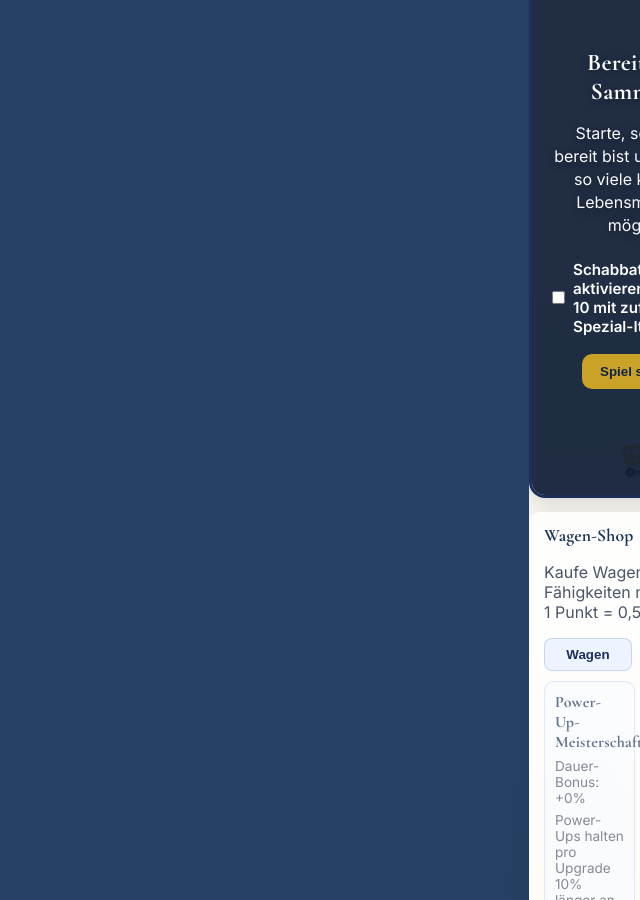
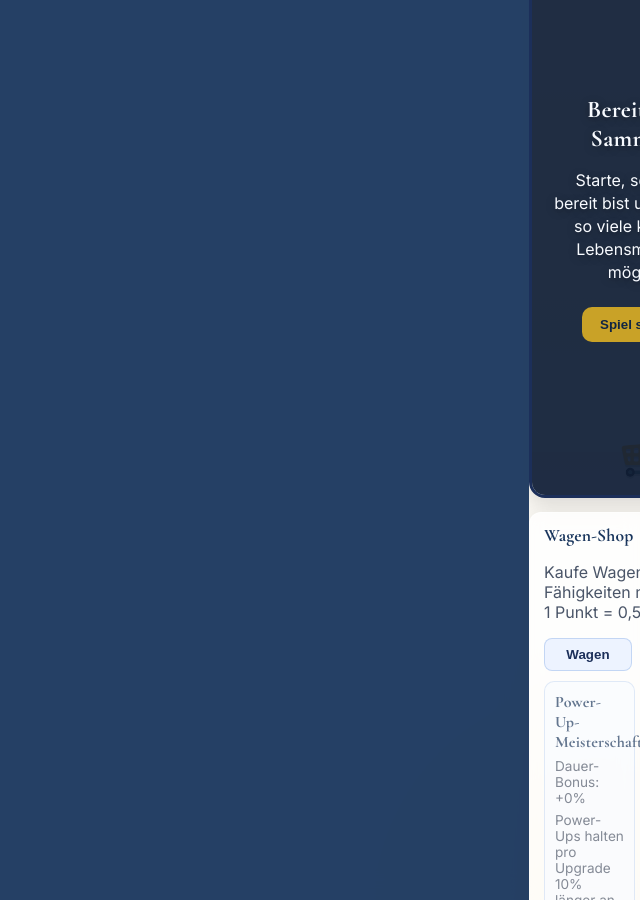
Before and after one commit to stolpersteinebs/stolpersteinebs.github.io, a Jekyll site: the page koscherspiel/index.html, which Jekyll copies as it is, in a window 1280 px wide and 900 px high, scrolled down 1657 px. Shown: the whole window, without its empty margins (640-1280 px from the left). Built offline with Jekyll 4.4.1, drawn with Linux system fonts in a browser that asks for light colours; a script that is not in the unit is left out; part of the change alters nothing that is shown.

Commit message:
Überarbeite Schabbat-Mode auf zufällige Event-Phasen

```diff
--- a/koscherspiel/index.html
+++ b/koscherspiel/index.html
@@ -114,10 +114,6 @@
         <div id="startScreen" class="overlay" role="dialog" aria-modal="true" aria-labelledby="startTitle">
             <h2 id="startTitle">Bereit zum Sammeln?</h2>
             <p>Starte, sobald du bereit bist und sammle so viele koschere Lebensmittel wie möglich.</p>
-            <label class="mode-toggle" for="shabbatModeToggle">
-                <input id="shabbatModeToggle" type="checkbox">
-                Schabbat-Mode aktivieren (ab Level 10 mit zufälligen Spezial-Items A/B)
-            </label>
             <button id="startButton" type="button">Spiel starten</button>
         </div>
 
--- a/koscherspiel/script.js
+++ b/koscherspiel/script.js
@@ -17,7 +17,6 @@ const leagueSummaryText = document.getElementById("leagueSummaryText");
 const statusDisplay = document.getElementById("status");
 const startScreen = document.getElementById("startScreen");
 const startButton = document.getElementById("startButton");
-const shabbatModeToggle = document.getElementById("shabbatModeToggle");
 const gameOverScreen = document.getElementById("gameOver");
 const resultText = document.getElementById("resultText");
 const coinResult = document.getElementById("coinResult");
@@ -218,16 +217,26 @@ const uniqueAbilityDefs = abilityDefs.filter((ability, index, list) => {
     return list.findIndex((entry) => entry.key === ability.key) === index;
 });
 
-const shabbatSpecialItems = {
-    a: [
-        { name: "Challa", emoji: "🥖", bonusScore: 3 },
-        { name: "Kiddusch-Becher", emoji: "🍷", bonusScore: 4 }
-    ],
-    b: [
-        { name: "Schabbat-Kerzen", emoji: "🕯️", bonusScore: 3 },
-        { name: "Chulent", emoji: "🍲", bonusScore: 4 }
-    ]
-};
+const shabbatForbiddenActions = [
+    { name: "Lichtschalter drücken", emoji: "💡" },
+    { name: "Feuer anzünden", emoji: "🔥" },
+    { name: "Geld tragen", emoji: "💸" },
+    { name: "Schreiben", emoji: "✍️" },
+    { name: "Kochen", emoji: "🍳" },
+    { name: "Waschen", emoji: "🧺" },
+    { name: "Bauen", emoji: "🧱" },
+    { name: "Nähen", emoji: "🪡" },
+    { name: "Ernten", emoji: "🌾" },
+    { name: "Hämmern", emoji: "🔨" }
+];
+
+const shabbatCountdownSeconds = 3;
+const shabbatMinLevel = 10;
+const shabbatLevelIntervalMin = 2;
+const shabbatLevelIntervalMax = 5;
+const shabbatBaseDurationMs = 24000;
+const shabbatTransitionDurationMs = 9000;
+const shabbatForbiddenScoreEveryDodges = 5;
 
 const powerupTypes = [
     { key: "shield", label: "Schutz", icon: "🛡️", colorClass: "powerup-shield" },
@@ -1737,9 +1746,14 @@ function createInitialState() {
         selectedCart,
         unlockedCarts,
         cartSecondChancesUsed: 0,
-        shabbatModeEnabled: Boolean(shabbatModeToggle?.checked),
         shabbatModeActive: false,
-        shabbatVariant: null,
+        shabbatCountdownActive: false,
+        shabbatCountdownEndsAt: 0,
+        shabbatPhaseEndsAt: 0,
+        shabbatTransitionEndsAt: 0,
+        shabbatNextTriggerLevel: 0,
+        shabbatDodgedForbidden: 0,
+        shabbatCountdownSecondShown: 0,
         activePowerups: {
             shield: 0,
             slow: 0,
@@ -1970,8 +1984,12 @@ function activePowerupLabel() {
 
     const activeLabel = active.length > 0 ? active.join(", ") : "Keins";
 
+    if (state.shabbatCountdownActive) {
+        return `${activeLabel} · Schabbat startet…`;
+    }
+
     if (state.shabbatModeActive) {
-        return `${activeLabel} · Schabbat ${String(state.shabbatVariant || "").toUpperCase()}`;
+        return `${activeLabel} · Schabbat-Mode`;
     }
 
     return activeLabel;
@@ -2116,42 +2134,111 @@ function getFoodEmoji(name = "", isKosher = true) {
     return emojiList[Math.floor(Math.random() * emojiList.length)] || "🍽️";
 }
 
-function getCurrentShabbatItems() {
-    if (!state || !state.shabbatModeActive || !state.shabbatVariant) {
-        return [];
-    }
-
-    return shabbatSpecialItems[state.shabbatVariant] || [];
-}
-
-function maybeActivateShabbatMode() {
-    if (!state || !state.shabbatModeEnabled || state.shabbatModeActive || state.level < 10) {
+function shabbatIntensity() {
+    if (!state || !state.shabbatModeActive) {
+        return 0;
+    }
+
+    const now = Date.now();
+    const mainProgress = state.shabbatPhaseEndsAt > 0
+        ? clamp((state.shabbatPhaseEndsAt - now) / shabbatBaseDurationMs, 0, 1)
+        : 0;
+    const transitionProgress = state.shabbatTransitionEndsAt > 0
+        ? clamp((state.shabbatTransitionEndsAt - now) / shabbatTransitionDurationMs, 0, 1)
+        : 0;
+
+    return Math.max(mainProgress, transitionProgress);
+}
+
+function scheduleNextShabbatTriggerLevel() {
+    if (!state) return;
+
+    const levelStepRange = shabbatLevelIntervalMax - shabbatLevelIntervalMin + 1;
+    const step = shabbatLevelIntervalMin + Math.floor(Math.random() * levelStepRange);
+    state.shabbatNextTriggerLevel = Math.max(shabbatMinLevel, state.level) + step;
+}
+
+function maybeStartShabbatCountdown() {
+    if (!state || state.shabbatModeActive || state.shabbatCountdownActive || state.level < shabbatMinLevel) {
         return;
     }
 
+    if (!state.shabbatNextTriggerLevel) {
+        scheduleNextShabbatTriggerLevel();
+    }
+
+    if (state.level < state.shabbatNextTriggerLevel) {
+        return;
+    }
+
+    state.shabbatCountdownActive = true;
+    state.shabbatCountdownEndsAt = Date.now() + shabbatCountdownSeconds * 1000;
+    state.shabbatCountdownSecondShown = 0;
+    setStatus(`Schabbat-Mode beginnt in ${shabbatCountdownSeconds}…`);
+    updateHUD();
+}
+
+function startShabbatMode() {
+    if (!state) return;
+
     state.shabbatModeActive = true;
-    state.shabbatVariant = Math.random() < 0.5 ? "a" : "b";
-    setStatus(`Schabbat-Mode aktiv! Spezial-Items ${state.shabbatVariant.toUpperCase()} freigeschaltet.`);
+    state.shabbatCountdownActive = false;
+    state.shabbatCountdownEndsAt = 0;
+    state.shabbatCountdownSecondShown = 0;
+    state.shabbatPhaseEndsAt = Date.now() + shabbatBaseDurationMs;
+    state.shabbatTransitionEndsAt = state.shabbatPhaseEndsAt + shabbatTransitionDurationMs;
+    state.shabbatDodgedForbidden = 0;
+
+    setStatus("Schabbat-Mode läuft: weiche verbotenen Tätigkeiten aus!");
     updateHUD();
 }
 
-function spawnShabbatItem() {
-    const items = getCurrentShabbatItems();
-    const selected = items[Math.floor(Math.random() * items.length)];
+function updateShabbatState() {
+    if (!state) return;
+
+    const now = Date.now();
+    if (state.shabbatCountdownActive) {
+        const msLeft = state.shabbatCountdownEndsAt - now;
+        if (msLeft <= 0) {
+            startShabbatMode();
+            return;
+        }
+
+        if (msLeft > 0 && msLeft <= shabbatCountdownSeconds * 1000) {
+            const secondsLeft = Math.ceil(msLeft / 1000);
+            if (state.shabbatCountdownSecondShown !== secondsLeft) {
+                state.shabbatCountdownSecondShown = secondsLeft;
+                setStatus(`Schabbat-Mode beginnt in ${secondsLeft}…`);
+            }
+        }
+    }
+
+    if (state.shabbatModeActive && now >= state.shabbatTransitionEndsAt) {
+        state.shabbatModeActive = false;
+        state.shabbatPhaseEndsAt = 0;
+        state.shabbatTransitionEndsAt = 0;
+        scheduleNextShabbatTriggerLevel();
+        setStatus("Schabbat-Mode endet, normaler Modus kommt zurück.");
+        updateHUD();
+    }
+}
+
+function spawnShabbatForbiddenItem() {
+    const selected = shabbatForbiddenActions[Math.floor(Math.random() * shabbatForbiddenActions.length)];
 
     return {
         isPowerup: false,
-        isKosher: true,
-        isShabbatSpecial: true,
-        bonusScore: selected?.bonusScore || 3,
+        isKosher: false,
+        isShabbatForbidden: true,
         className: "item emoji-item shabbat-item",
-        label: selected?.name || "Schabbat-Spezial",
-        emoji: selected?.emoji || "🕯️",
+        label: selected?.name || "Schabbat-verbotene Tätigkeit",
+        emoji: selected?.emoji || "⚠️",
         emojiOnly: true
     };
 }
 
 function spawnPowerup() {
+
     const type = powerupTypes[Math.floor(Math.random() * powerupTypes.length)];
     return {
         isPowerup: true,
@@ -2163,12 +2250,16 @@ function spawnPowerup() {
 }
 
 function spawnFood() {
-    const shabbatItems = getCurrentShabbatItems();
-    if (shabbatItems.length > 0 && Math.random() < 0.28) {
-        return spawnShabbatItem();
-    }
-
-    const isKosher = Math.random() < 0.82;
+    const intensity = shabbatIntensity();
+    if (intensity > 0) {
+        const forbiddenChance = 0.45 + intensity * 0.4;
+        if (Math.random() < forbiddenChance) {
+            return spawnShabbatForbiddenItem();
+        }
+    }
+
+    const kosherChance = intensity > 0 ? 0.56 : 0.82;
+    const isKosher = Math.random() < kosherChance;
 
     if (Math.random() < emojiFoodSpawnChance) {
         const emojiFoods = isKosher ? kosherEmojiFoods : nonKosherEmojiFoods;
@@ -2200,7 +2291,8 @@ function spawnFood() {
 
 function spawnItem() {
     const itemEl = document.createElement("div");
-    const spawned = Math.random() < 0.12 ? spawnPowerup() : spawnFood();
+    const shabbatRunning = shabbatIntensity() > 0;
+    const spawned = !shabbatRunning && Math.random() < 0.12 ? spawnPowerup() : spawnFood();
     itemEl.className = spawned.className;
 
     const x = Math.random() * (gameWidth() - itemWidth);
@@ -2230,8 +2322,7 @@ function spawnItem() {
         isPowerup: spawned.isPowerup,
         powerupType: spawned.powerupType,
         isKosher: spawned.isKosher,
-        isShabbatSpecial: spawned.isShabbatSpecial,
-        bonusScore: spawned.bonusScore
+        isShabbatForbidden: spawned.isShabbatForbidden
     });
 }
 
@@ -2308,18 +2399,21 @@ function handleCatch(item, index) {
         return;
     }
 
-    if (item.isKosher) {
+    if (item.isShabbatForbidden) {
+        state.lives -= 1;
+        state.score = Math.max(0, state.score - 1);
+        state.shabbatDodgedForbidden = 0;
+        setStatus("Nicht ausgewichen: Schabbat-Verbot getroffen!", "danger");
+    } else if (item.isKosher) {
         const scoreMultiplier = 1 + getAbilityValue("scoreMultiplier");
         const basePoints = hasPowerup("double") ? 2 : 1;
         const points = hasCartPower("ultimate") ? basePoints * 2.5 : basePoints + (hasCartPower("mint") ? 1 : 0);
         const focusChance = getAbilityValue("kosherFocus");
         const bonusPoint = focusChance > 0 && Math.random() < focusChance ? 1 : 0;
-        const shabbatBonus = item.isShabbatSpecial ? (Number(item.bonusScore) || 3) : 0;
-        const gainedScore = (points + bonusPoint + shabbatBonus) * scoreMultiplier;
+        const gainedScore = (points + bonusPoint) * scoreMultiplier;
         state.score += gainedScore;
         const multiplierText = scoreMultiplier > 1 ? ` (Multiplikator x${scoreMultiplier.toFixed(1).replace(".", ",")})` : "";
-        const shabbatText = item.isShabbatSpecial ? " Schabbat-Spezial!" : "";
-        setStatus(`+${gainedScore} Koscher${bonusPoint ? " (Fokus-Bonus!)" : ""}${shabbatText}${multiplierText}!`);
+        setStatus(`+${gainedScore} Koscher${bonusPoint ? " (Fokus-Bonus!)" : ""}${multiplierText}!`);
     } else if (!consumeShieldIfActive() && !cartSavedDamage() && !abilitySavedDamage()) {
         state.lives -= 1;
         state.score = Math.max(0, state.score - 1);
@@ -2337,6 +2431,25 @@ function handleCatch(item, index) {
 }
 
 function handleMissed(item, index) {
+    if (item.isShabbatForbidden) {
+        state.shabbatDodgedForbidden += 1;
+
+        if (state.shabbatDodgedForbidden >= shabbatForbiddenScoreEveryDodges) {
+            const baseReward = 1;
+            const cartBonus = hasCartPower("mint") ? 1 : 0;
+            const scoreMultiplier = 1 + getAbilityValue("scoreMultiplier");
+            const reward = (hasCartPower("ultimate") ? baseReward * 2.5 : baseReward + cartBonus) * scoreMultiplier;
+            state.score += reward;
+            state.shabbatDodgedForbidden = 0;
+            setStatus(`+${reward} für ${shabbatForbiddenScoreEveryDodges} Schabbat-Ausweichmanöver!`);
+            recalcLevel();
+            updateHUD();
+        }
+
+        removeItem(index);
+        return;
+    }
+
     if (!item.isPowerup && item.isKosher && !consumeShieldIfActive()) {
         state.lives -= 1;
         setStatus("Koscher verpasst!", "danger");
@@ -2376,7 +2489,7 @@ function tryCartSecondChance() {
 
 function recalcLevel() {
     state.level = Math.floor(state.score / 8) + 1;
-    maybeActivateShabbatMode();
+    maybeStartShabbatCountdown();
 }
 
 function currentPlayerSpeed() {
@@ -2500,10 +2613,14 @@ function gameLoop(timestamp) {
     const deltaSeconds = Math.min((timestamp - lastTime) / 1000, 0.033);
     lastTime = timestamp;
 
+    updateShabbatState();
+
     clearExpiredPowerups();
-    updatePlayer(deltaSeconds);
-    updateSpawn(deltaSeconds);
-    updateItems(deltaSeconds);
+    if (!state.shabbatCountdownActive) {
+        updatePlayer(deltaSeconds);
+        updateSpawn(deltaSeconds);
+        updateItems(deltaSeconds);
+    }
 
     loopId = window.requestAnimationFrame(gameLoop);
 }
@@ -2592,6 +2709,7 @@ function startGame() {
     configureLeaderboardOptIn();
 
     state.playerX = (gameWidth() - basePlayerWidth) / 2;
+    scheduleNextShabbatTriggerLevel();
     state.playerY = 0;
     state.jumpVelocityY = 0;
     positionPlayer();
```
